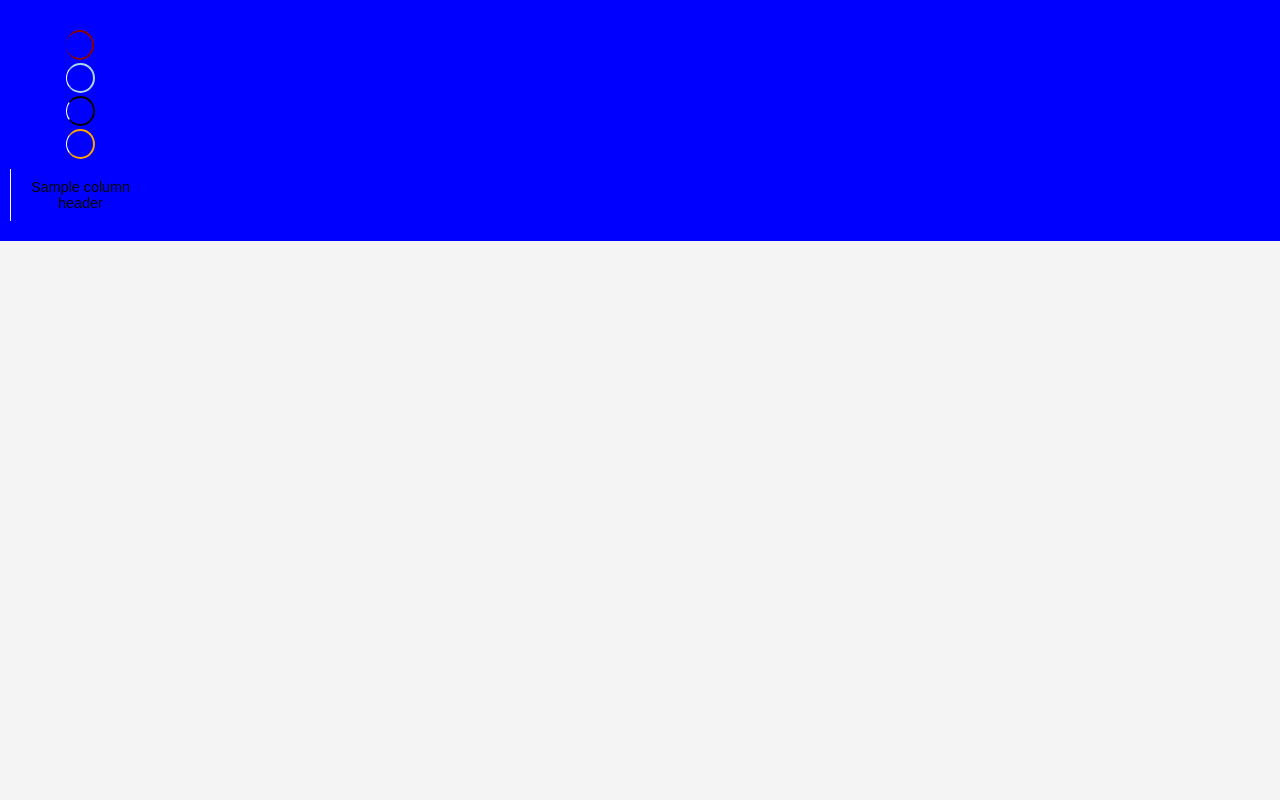
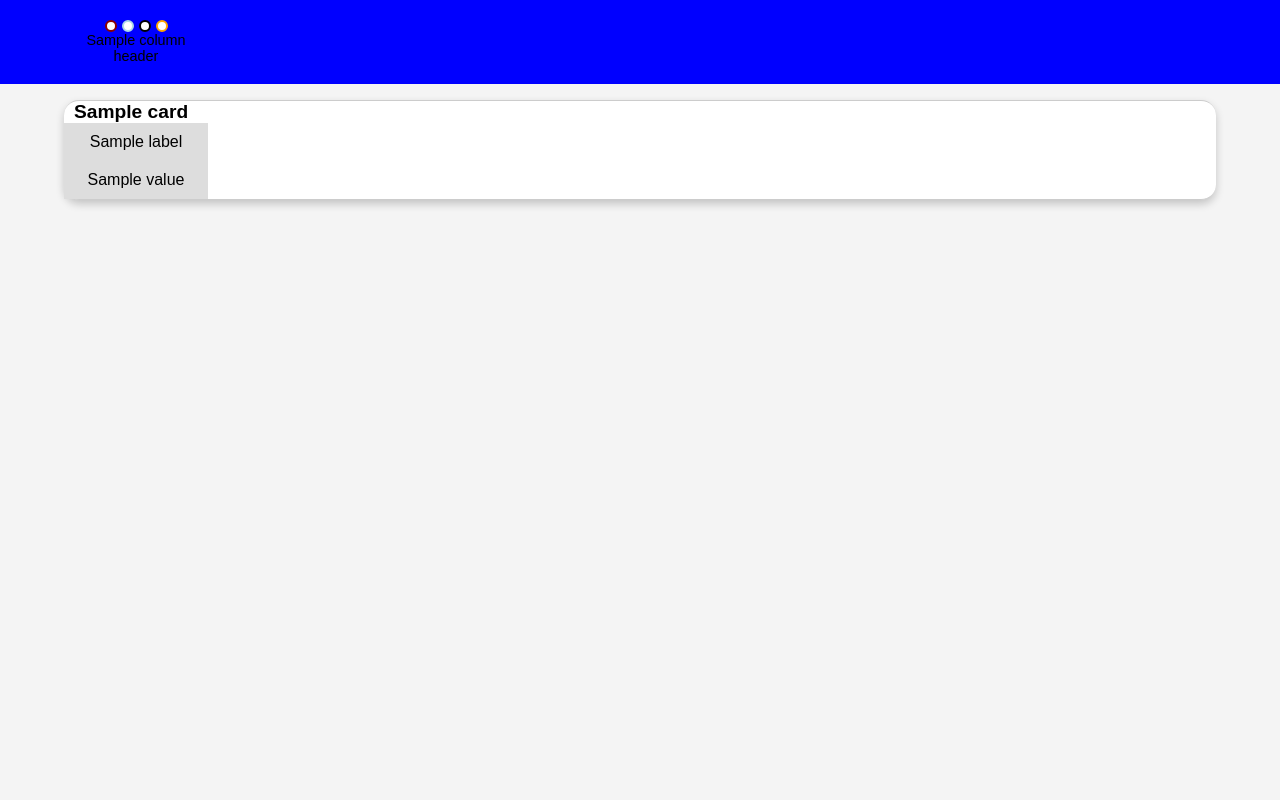
Before and after one commit to artificialname/boardgame, a Flask app: template templates/index.html in a window 1280 px wide. Run offline with Flask 3, Linux system fonts and the light colour scheme; the template is opened without the code that fills it: most values are stand-ins (such as "Sample title", 1, 10 or a date in 2020).

Commit message:
change header to div

```diff
--- a/templates/index.html
+++ b/templates/index.html
@@ -15,67 +15,81 @@
             height: 100vh;
             overflow: hidden;
         }
-        .header {
+
+        /* HEADER STYLES */
+        .header-container {
+            position: fixed;
+            top: 0;
+            left: 0;
             width: 100%;
             background: blue;
             color: black;
+            padding: 10px 0;
+            display: flex;
+            justify-content: center;
+            align-items: center;
+            z-index: 1000;
+        }
+
+        .header-grid {
             display: grid;
             grid-template-columns: repeat(8, 1fr);
-            grid-template-rows: auto auto;
+            width: 90%;
+            max-width: 1200px;
             text-align: center;
-            align-items: center;
             font-size: 0.9em;
             font-weight: normal;
-            position: fixed;
-            top: 0;
-            left: 0;
-            padding: 10px 0;
-            min-height: 6vh;
         }
-        .header div {
+
+        .header-item {
             padding: 10px;
             border-left: 1px solid white;
-            background: transparent;
             display: flex;
             flex-direction: column;
             align-items: center;
             justify-content: center;
         }
-        .header div:first-child {
+
+        .header-item:first-child {
             border-left: none;
         }
+
         .circle-container {
             display: flex;
-            flex-direction: row;
             justify-content: center;
             align-items: center;
-            gap: 3px;
-            flex-wrap: nowrap;
+            gap: 5px;
         }
+
         .circle {
-            width: 6px;
-            height: 6px;
+            width: 8px;
+            height: 8px;
             border-radius: 50%;
             border: 2px solid;
             background-color: white;
             cursor: pointer;
         }
+
         .dark-red { border-color: darkred; }
         .light-blue { border-color: lightblue; }
         .black { border-color: black; }
         .orange { border-color: orange; }
+
+        /* CONTENT AREA */
         .content {
             width: 100%;
             height: calc(100vh - 6vh);
             overflow-y: auto;
-            padding-top: 11vh;
+            padding-top: 10vh;
             display: flex;
             flex-direction: column;
-            align-items: flex-start;
+            align-items: center;
         }
+
+        /* CARD STYLES */
         .card {
-            width: 100%;
-            max-width: 100%;
+            width: 90%;
+            max-width: 1200px;
             background: white;
             border-radius: 15px;
             box-shadow: 0 4px 8px rgba(0, 0, 0, 0.2);
@@ -83,36 +97,41 @@
             padding: 0;
             display: flex;
             flex-direction: column;
-            justify-content: center;
             border-top: 1px solid #ccc;
             border-bottom: 1px solid #ccc;
         }
+
         .card-title {
             font-size: 1.2em;
             font-weight: bold;
             text-align: left;
-            margin-bottom: 10px;
             padding-left: 10px;
         }
+
         .card-labels, .card-content {
             display: grid;
             grid-template-columns: repeat(8, 1fr);
             text-align: center;
+            width: 100%;
         }
+
         .card-labels div, .card-content div {
             padding: 10px;
             background: #ddd;
             border-left: 1px solid #999;
         }
+
         .card-labels div:first-child, .card-content div:first-child {
             border-left: none;
         }
     </style>
 </head>
 <body>
-    <div class="header">
+    <!-- HEADER -->
+    <div class="header-container">
+        <div class="header-grid">
             {% for label in column_headers %}
-            <div>
+                <div class="header-item">
                     <div class="circle-container">
                         <div class="circle dark-red" data-color="darkred"></div>
                         <div class="circle light-blue" data-color="lightblue"></div>
@@ -123,7 +142,9 @@
                 </div>
             {% endfor %}
         </div>
+    </div>
 
+    <!-- CONTENT -->
     <div class="content">
         {% for card in cards %}
         <div class="card">
```
Lines whose indentation alone changed are shown as unchanged.
